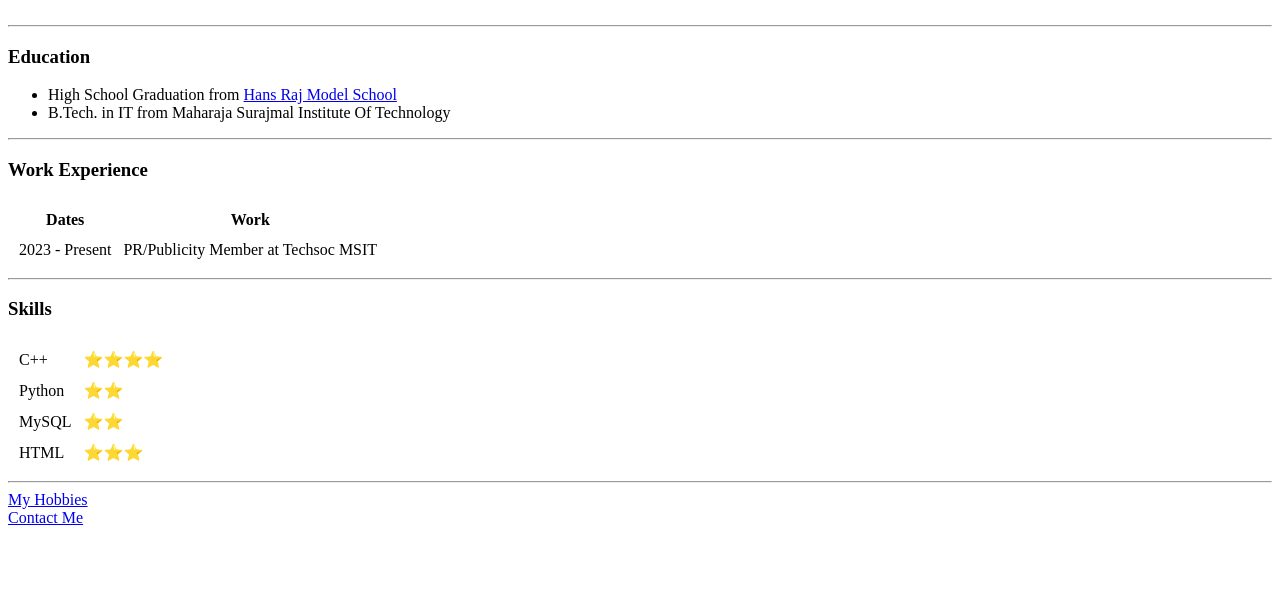
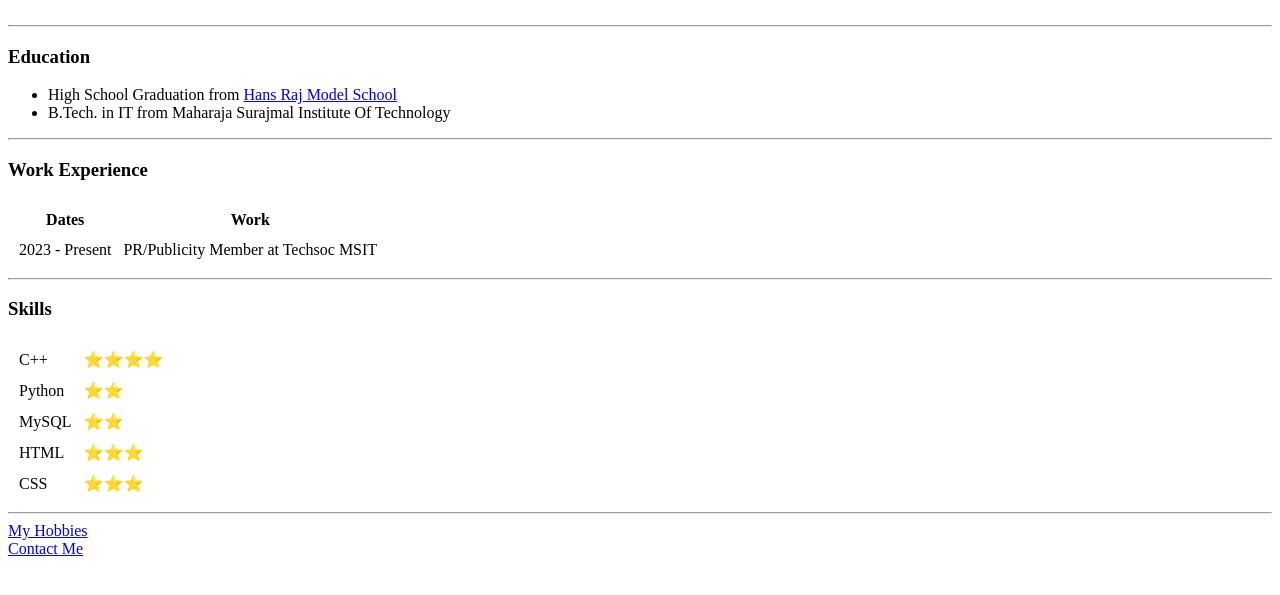
Before and after one commit to harsh-sethi/CV, a plain HTML site: page index.html in a window 1280 px wide. Shown: the part 181-776 px from the top of the page. Drawn offline with Linux system fonts and the light colour scheme.

Commit message:
Update index.html

```diff
--- a/index.html
+++ b/index.html
@@ -61,6 +61,10 @@
             <td>HTML</td>
             <td>⭐⭐⭐</td>
         </tr>
+        <tr>
+            <td>CSS</td>
+            <td>⭐⭐⭐</td>
+        </tr>
     </table>
 
     <hr>
```
